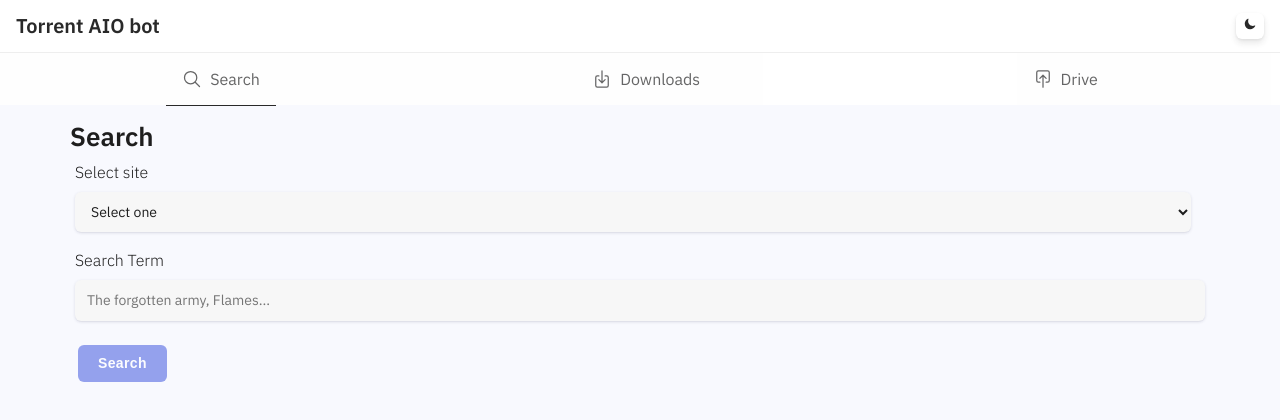
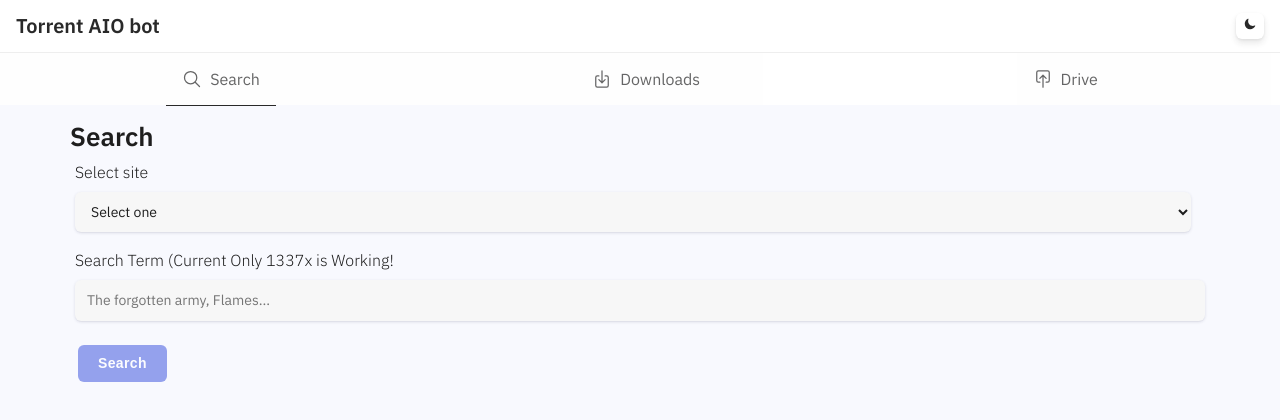
Before and after one commit to patheticGeek/torrent-aio-bot, a React (Create React App) app in the folder web/: page / in a window 1280 px wide. Shown: the top 420 px of the page. Built offline with nearby package versions, Linux system fonts and the light colour scheme.

Commit message:
Added SEARCH_SITE Variable
Added SEARCH_SITE Variable To Enable Local Site Search

```diff
--- a/web/src/screens/Search.js
+++ b/web/src/screens/Search.js
@@ -2,6 +2,8 @@ import React, { useState } from "react";
 import Input from "../components/Input";
 import Picker from "../components/Picker";
 import SearchItem from "../components/SearchItem";
+
+const SEARCH_SITE = process.env.SEARCH_SITE
 
 function Search({ api }) {
   const [term, setTerm] = useState("");
@@ -49,7 +51,7 @@ function Search({ api }) {
         <Input
           id="term"
           name="term"
-          label="Search Term"
+          label="Search Term (Current Only 1337x is Working! "
           placeholder="The forgotten army, Flames..."
           value={term}
           onChange={setTerm}
@@ -69,6 +71,6 @@ function Search({ api }) {
   );
 }
 
-Search.defaultProps = { api: "https://torrent-aio-bot.herokuapp.com/" };
+Search.defaultProps = { api: SEARCH_SITE };
 
 export default Search;
```
